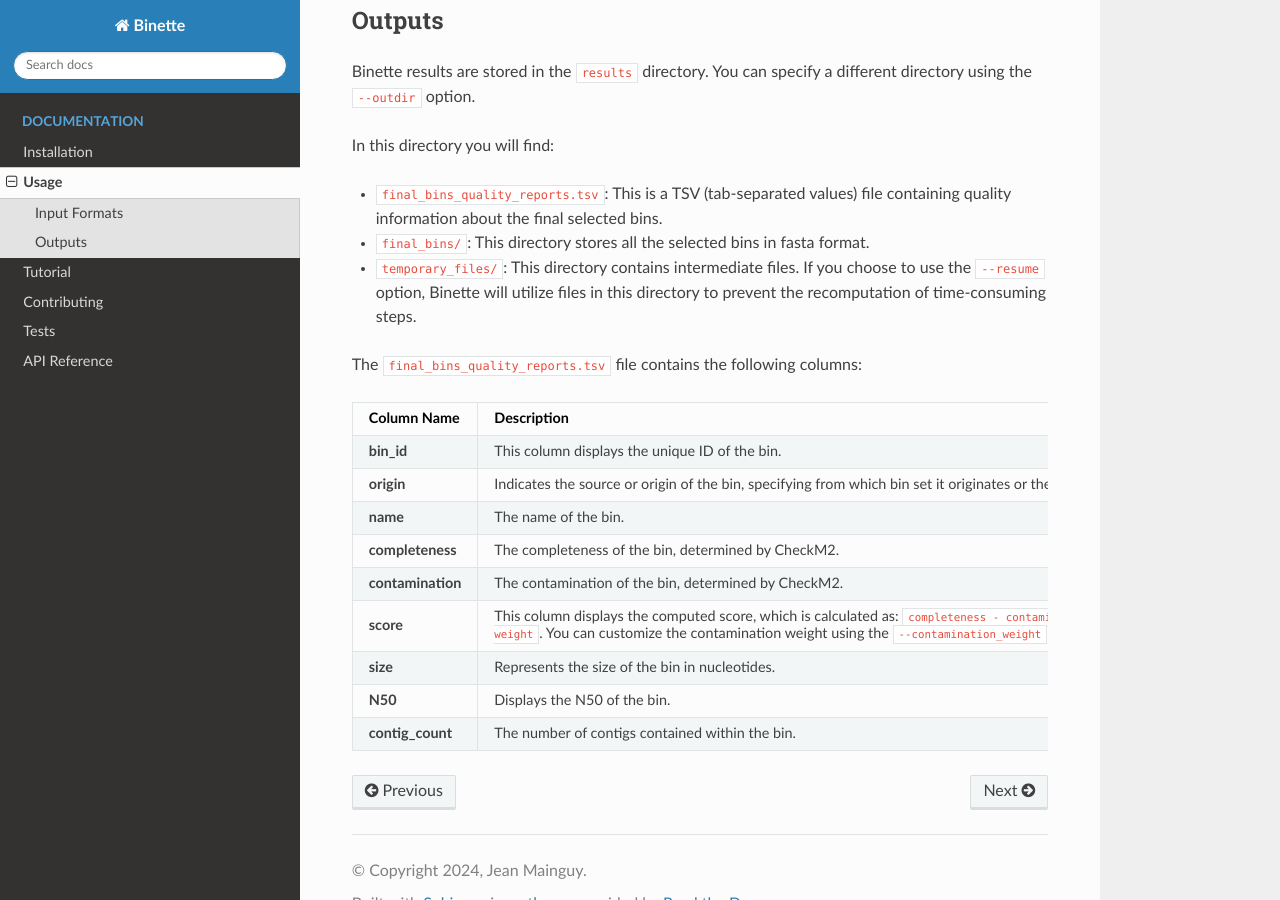
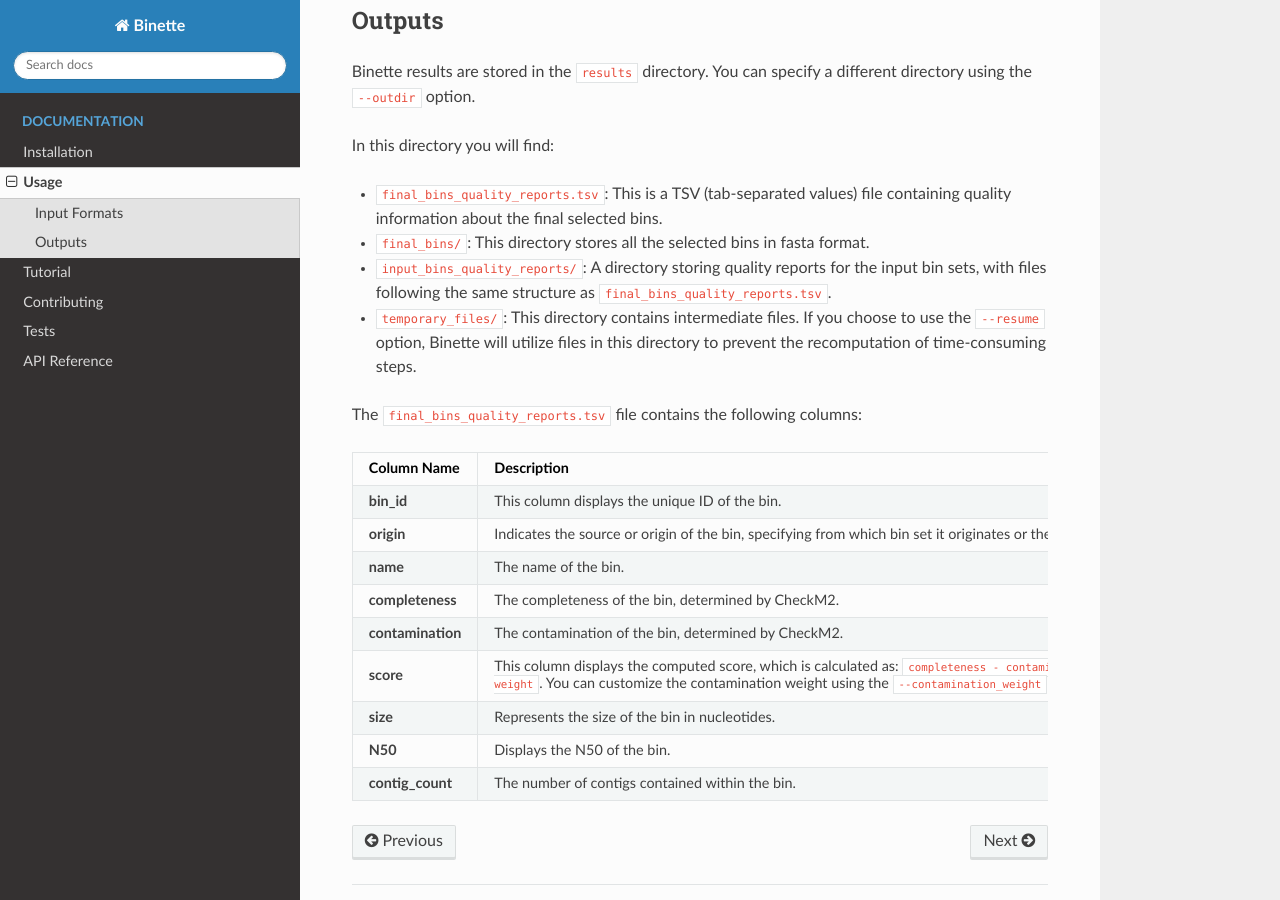
Before and after one commit to genotoul-bioinfo/Binette, a Sphinx documentation site: the page built from docs/usage.md, in a window 1280 px wide and 900 px high, scrolled down 1406 px. Built offline with Sphinx 7.4.7 and the Read the Docs theme 2.0.0, drawn with Linux system fonts in a browser that asks for light colours.

Commit message:
update usage with input bin sets report new output

```diff
--- a/docs/usage.md
+++ b/docs/usage.md
@@ -65,6 +65,7 @@
 In this directory you will find:
 - `final_bins_quality_reports.tsv`: This is a TSV (tab-separated values) file containing quality information about the final selected bins.
 - `final_bins/`: This directory stores all the selected bins in fasta format.
+- `input_bins_quality_reports/`: A directory storing quality reports for the input bin sets, with files following the same structure as `final_bins_quality_reports.tsv`.
 - `temporary_files/`: This directory contains intermediate files. If you choose to use the `--resume` option, Binette will utilize files in this directory to prevent the recomputation of time-consuming steps.
 
 
```
